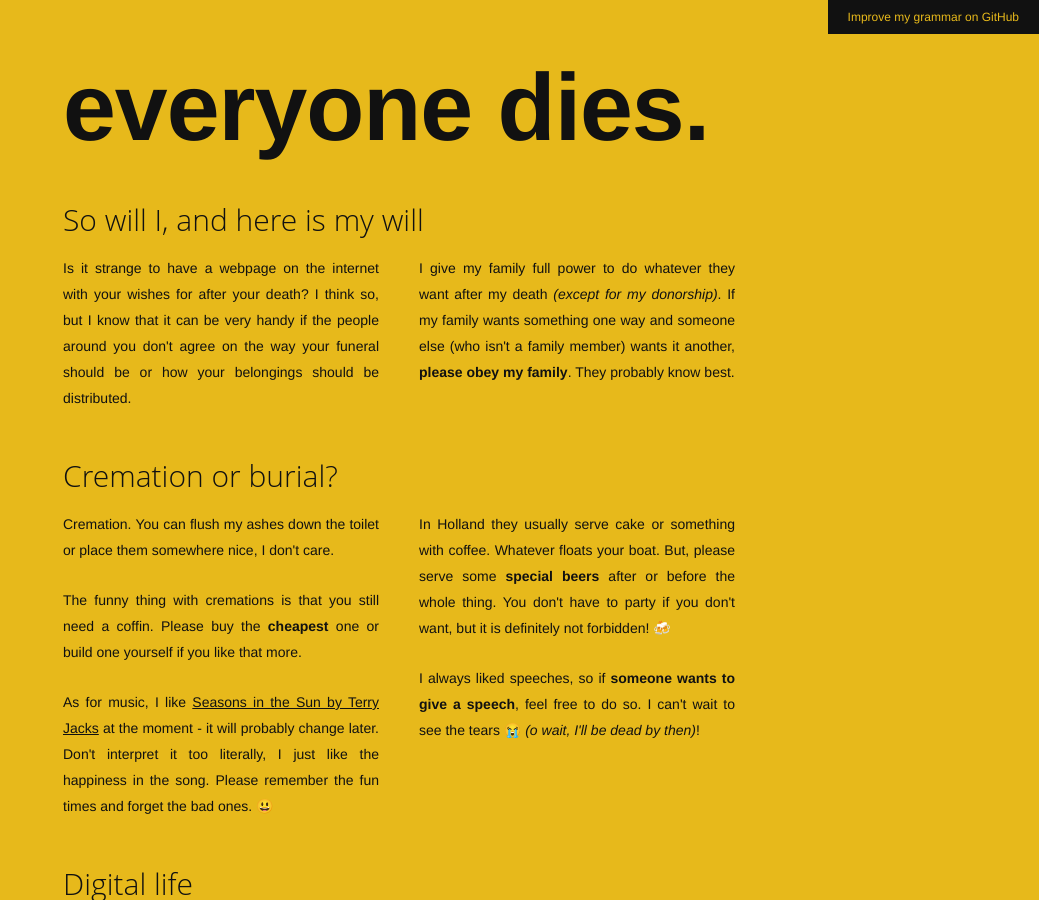
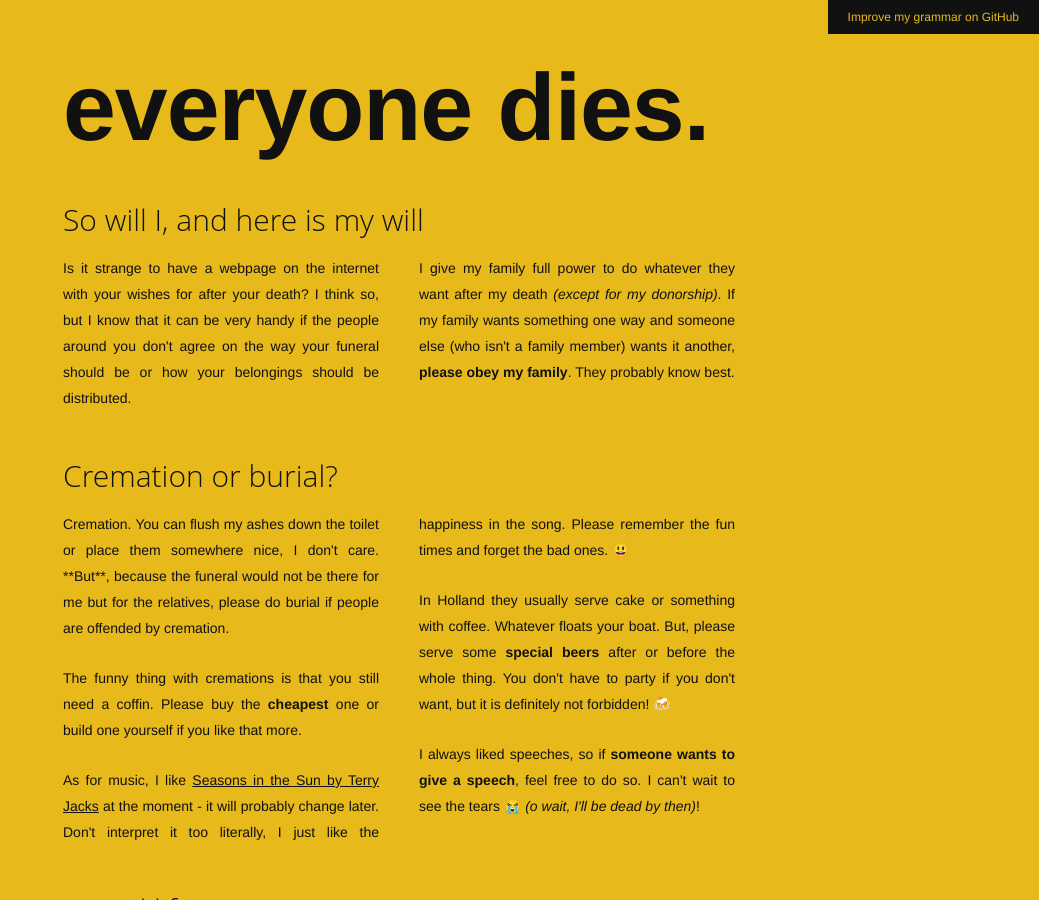
Before and after one commit to adriaandotcom/whenidie.adriaan.io, a Jekyll site: the page built from index.html, in a window 1280 px wide and 900 px high. Shown: the whole window, without its empty margins (241-1280 px from the left). Built offline with Jekyll 4.4.1, drawn with Linux system fonts in a browser that asks for light colours; emoji names are drawn with the system emoji font.

Commit message:
Add burial stuff to cremation section for offended relatives

```diff
--- a/index.html
+++ b/index.html
@@ -15,7 +15,9 @@ title: Everyone dies.
 
 <h2>Cremation or burial?</h2>
 <section>
-  <p>Cremation. You can flush my ashes down the toilet or place them somewhere nice, I don't care.</p>
+  <p>Cremation. You can flush my ashes down the toilet or place them somewhere nice, I don't care.
+  **But**, because the funeral would not be there for me but for the relatives,
+  please do burial if people are offended by cremation.</p>
 
   <p>The funny thing with cremations is that you still need a coffin.
   Please buy the <strong>cheapest</strong> one or build one yourself if you like that more.</p>
```
